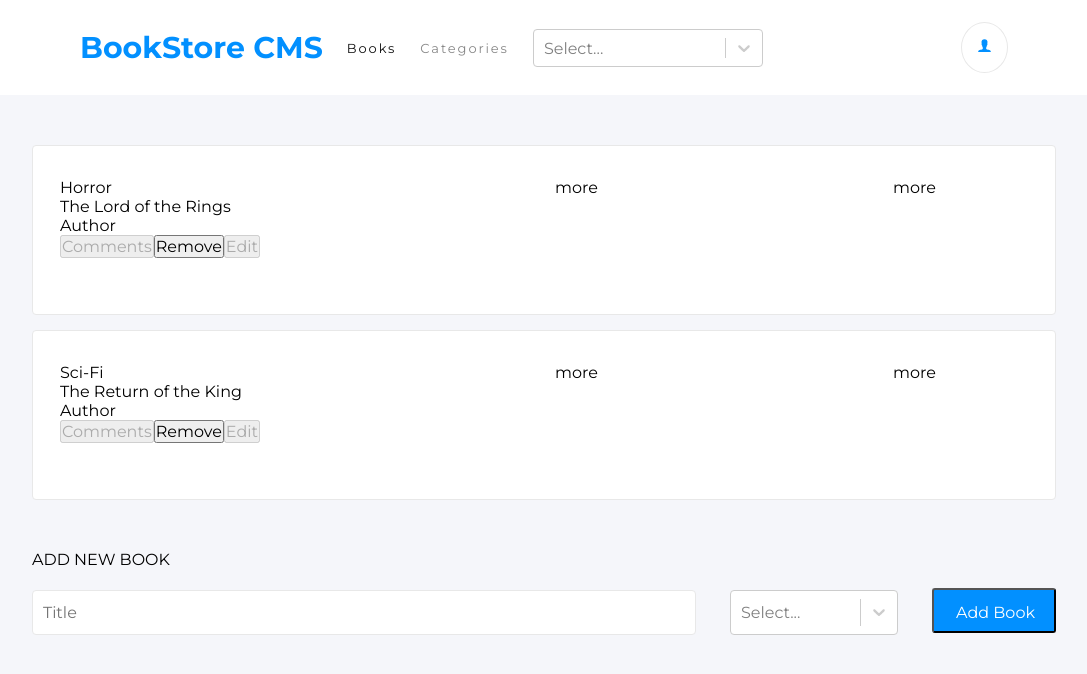
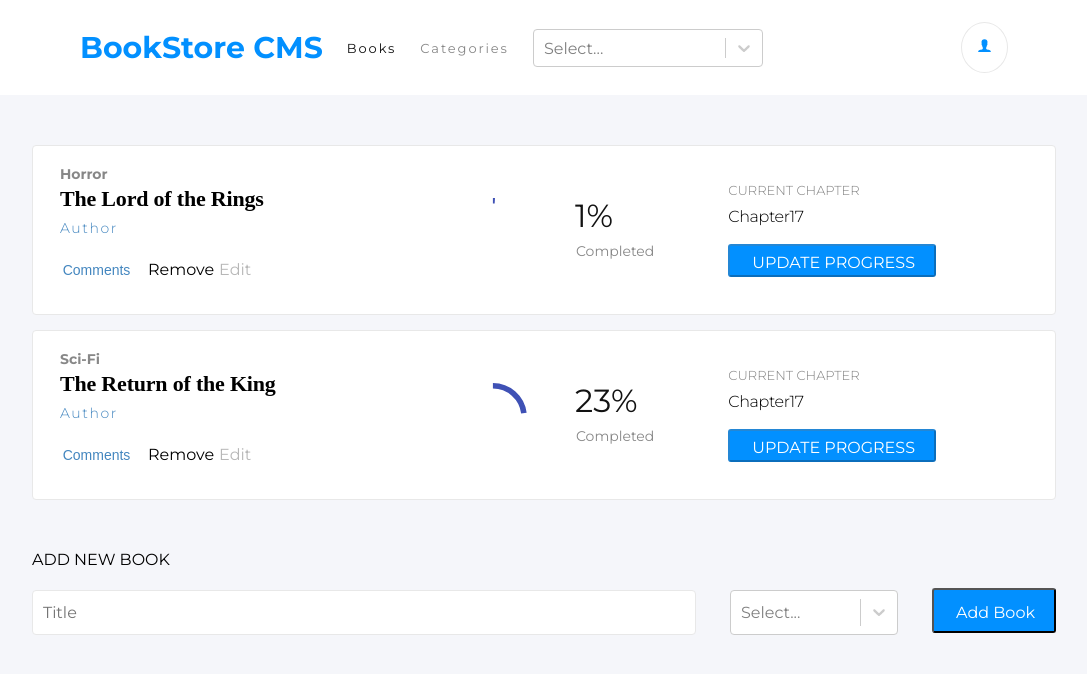
Before and after one commit to sergiocortessat/Redux_Bookstore, a React app: page / in a window 1280 px wide. Shown: the whole page, without its empty margins (96-1183 px from the left). Built offline with nearby package versions, Linux system fonts and the light colour scheme.

```diff
--- a/package.json
+++ b/package.json
@@ -7,6 +7,7 @@
     "node": "14.x"
   },
   "dependencies": {
+    "@material-ui/core": "^4.12.2",
     "@testing-library/jest-dom": "^5.11.4",
     "@testing-library/react": "^11.1.0",
     "@testing-library/user-event": "^12.1.10",
--- /dev/null
+++ b/src/CSS/Book.scss
@@ -0,0 +1,183 @@
+$azure: #0290ff;
+$black-two: #121212;
+
+.book-item {
+  display: flex;
+  flex-direction: row;
+  justify-content: space-between;
+  height: 10.625rem;
+  border-radius: 4px;
+  border: solid 1px #e8e8e8;
+  background-color: white;
+  width: 100%;
+  margin: 0 0.063rem 0.938rem 0;
+  padding: 2rem 7.438rem 1.625rem 1.688rem;
+  align-items: center;
+  position: relative;
+}
+
+.book-info {
+  display: flex;
+  flex-direction: column;
+  align-items: flex-start;
+
+  h3 {
+    height: 1.813rem;
+    margin: 0.188rem 20.188rem 0 0;
+    font-family: RobotoSlab;
+    font-size: 1.375rem;
+    font-weight: bold;
+    font-stretch: normal;
+    font-style: normal;
+    line-height: normal;
+    letter-spacing: -0.2px;
+    color: var(--black-two);
+  }
+
+  h4 {
+    height: 1.125rem;
+    margin: 0 2.438rem 0 0;
+    opacity: 0.5;
+    font-family: Montserrat, sans-serif;
+    font-size: 0.875rem;
+    font-weight: bold;
+    font-stretch: normal;
+    font-style: normal;
+    line-height: normal;
+    letter-spacing: normal;
+    color: $black-two;
+  }
+
+  h5 {
+    width: 6.688rem;
+    height: 1.188rem;
+    margin: 0.25rem 0 0;
+    font-family: Montserrat, sans-serif;
+    font-size: 0.875rem;
+    font-weight: 300;
+    font-stretch: normal;
+    font-style: normal;
+    line-height: normal;
+    letter-spacing: 0.1rem;
+    color: #4386bf;
+  }
+
+  .buttons {
+    margin: 20px 0;
+
+    button {
+      background-color: transparent;
+      border: none;
+      margin-right: 5px;
+    }
+
+    .comments {
+      width: 4.563rem;
+      height: 1.188rem;
+      margin: 0.188rem 0.938rem 0.125rem 0;
+      font-family: RobotoSlab, sans-serif;
+      font-size: 0.875rem;
+      font-weight: 300;
+      font-stretch: normal;
+      font-style: normal;
+      line-height: normal;
+      letter-spacing: normal;
+      color: #4386bf;
+    }
+  }
+}
+
+.Line-2 {
+  width: 0.125rem;
+  height: 1.5rem;
+  margin: 0.75rem 1.063rem 0 0.938rem;
+  border: solid 1px #e8e8e8;
+}
+
+.progress {
+  display: flex;
+  align-items: center;
+  margin: 0 10px;
+  position: absolute;
+  right: 310px;
+
+  .MuiCircularProgress-svg {
+    width: 5.625rem;
+    height: 5.62rem;
+    padding: 0.62rem 0.625rem 0.75rem 0.75rem;
+  }
+
+  .MuiCircularProgress-root {
+    width: 100% !important;
+  }
+
+  .progress-text {
+    margin-left: 50px;
+  }
+
+  .percentage {
+    width: 4.25rem;
+    height: 2.438rem;
+    margin: 0.063rem 5.75rem 0 0.688rem;
+    font-family: Montserrat, sans-serif;
+    font-size: 2rem;
+    font-weight: normal;
+    font-stretch: normal;
+    font-style: normal;
+    line-height: normal;
+    letter-spacing: normal;
+    color: $black-two;
+  }
+
+  .completed {
+    width: 5rem;
+    height: 1.125rem;
+    margin: 0.438rem 4.938rem 0.75rem 0.75rem;
+    opacity: 0.5;
+    font-family: Montserrat, sans-serif;
+    font-size: 0.875rem;
+    font-weight: normal;
+    font-stretch: normal;
+    font-style: normal;
+    line-height: normal;
+    letter-spacing: normal;
+    color: $black-two;
+  }
+}
+
+.chapters {
+  h5 {
+    height: 1.125rem;
+    margin: 0.063rem 3.625rem 0 3.688rem;
+    opacity: 0.5;
+    font-size: 0.813rem;
+    font-weight: 300;
+    font-stretch: normal;
+    font-style: normal;
+    line-height: normal;
+    letter-spacing: normal;
+    color: var(--black-two);
+  }
+
+  h4 {
+    width: 4.688rem;
+    height: 1.313rem;
+    margin: 0.438rem 6.813rem 0.25rem 3.688rem;
+    font-size: 1rem;
+    font-weight: 300;
+    font-stretch: normal;
+    font-style: normal;
+    line-height: normal;
+    letter-spacing: -0.4px;
+    color: var(--black-two);
+  }
+
+  button {
+    height: 2.063rem;
+    padding: 0.438rem 1.188rem 0.5rem 1.375rem;
+    margin: 0.75rem 0 0.563rem 3.688rem;
+    border-radius: 3px;
+    background-color: $azure;
+    color: white;
+  }
+}
--- a/src/CSS/BookList.scss
+++ b/src/CSS/BookList.scss
@@ -3,16 +3,3 @@
   margin: 50px auto;
   font-family: Montserrat, sans-serif;
 }
-
-.book-item {
-  display: flex;
-  flex-direction: row;
-  justify-content: space-between;
-  height: 10.625rem;
-  border-radius: 4px;
-  border: solid 1px #e8e8e8;
-  background-color: white;
-  width: 100%;
-  margin: 0 0.063rem 0.938rem 0;
-  padding: 2rem 7.438rem 1.625rem 1.688rem;
-}
--- a/src/Components/Book.js
+++ b/src/Components/Book.js
@@ -1,27 +1,41 @@
 /* eslint-disable react/prop-types */
 import PropTypes from 'prop-types';
+import { CircularProgress } from '@material-ui/core';
 
-const Book = ({ book, handleRemoveBook }) => (
+const Book = ({ book, handleRemoveBook }) => {
+  const progressBar = Math.floor(Math.random() * 100);
+
+  return (
     <div className="book-item">
       {/* <>{book.id.substring(0, 2)}</> */}
-    <div>
-      <h5>{book.category}</h5>
-      <h4>{book.title}</h4>
+      <div className="book-info">
+        <h4>{book.category}</h4>
+        <h3>{book.title}</h3>
         <h5>Author</h5>
-      <div>
-        <button type="button" disabled="true">Comments</button>
-        <button type="button" onClick={() => handleRemoveBook(book)}>Remove</button>
-        <button type="button" disabled="true">Edit</button>
+        <div className="buttons">
+          <button className="comments" type="button" disabled="true">Comments</button>
+          <button className="remove" type="button" onClick={() => handleRemoveBook(book)}>Remove</button>
+          <button className="edit" type="button" disabled="true">Edit</button>
         </div>
       </div>
-    <div>
-      more
+      <div className="progress">
+        <CircularProgress variant="determinate" value={progressBar} />
+        <div className="progress-text">
+          <p className="percentage">
+            {progressBar}
+            %
+          </p>
+          <p className="completed">Completed</p>
         </div>
-    <div>
-      more
+      </div>
+      <div className="chapters">
+        <h5>CURRENT CHAPTER</h5>
+        <h4>Chapter17</h4>
+        <button type="button" disabled="true">UPDATE PROGRESS</button>
       </div>
     </div>
   );
+};
 
 // Props
 Book.propTypes = {
--- a/src/index.js
+++ b/src/index.js
@@ -4,6 +4,7 @@
 import './CSS/BookList.scss';
 import './CSS/NavBar.scss';
 import './CSS/BookForm.scss';
+import './CSS/Book.scss';
 import { Provider } from 'react-redux';
 import { createStore } from 'redux';
 import App from './Components/App';
```
Also changed, not shown: 1 other file. Lines whose indentation alone changed are shown as unchanged.
